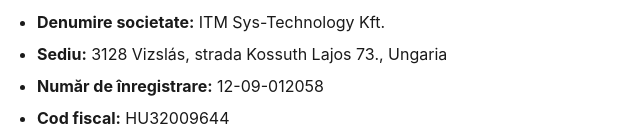
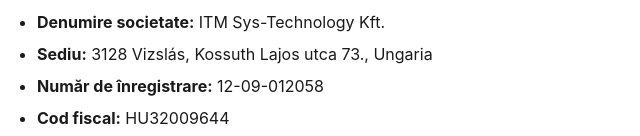
Before and after one commit to cobalticsoft/cobaltic, a plain HTML site: page privacy/ro.html in a window 1280 px wide. Shown: the part 816-952 px from the top of the page, 259-899 px from the left. Drawn offline with Linux system fonts and the light colour scheme.

Commit message:
Román: 'strada Kossuth Lajos 73.' helyett 'Kossuth Lajos utca 73.' a cím konzisztenciájáért

```diff
--- a/privacy/ro.html
+++ b/privacy/ro.html
@@ -57,7 +57,7 @@
   <p><strong>Date de contact:</strong></p>
   <ul>
     <li><strong>Denumire societate:</strong> ITM Sys-Technology Kft.</li>
-    <li><strong>Sediu:</strong> 3128 Vizslás, strada Kossuth Lajos 73., Ungaria</li>
+    <li><strong>Sediu:</strong> 3128 Vizslás, Kossuth Lajos utca 73., Ungaria</li>
     <li><strong>Număr de înregistrare:</strong> 12-09-012058</li>
     <li><strong>Cod fiscal:</strong> HU32009644</li>
     <li><strong>E-mail:</strong> <a href="mailto:cobalticsoft@gmail.com">cobalticsoft@gmail.com</a></li>
@@ -112,7 +112,7 @@
   <p>Utilizatorii pot contacta dezvoltatorul la următoarele date de contact:</p>
   <ul>
     <li><strong>Denumire societate:</strong> ITM Sys-Technology Kft.</li>
-    <li><strong>Sediu:</strong> 3128 Vizslás, strada Kossuth Lajos 73., Ungaria</li>
+    <li><strong>Sediu:</strong> 3128 Vizslás, Kossuth Lajos utca 73., Ungaria</li>
     <li><strong>E-mail:</strong> <a href="mailto:cobalticsoft@gmail.com">cobalticsoft@gmail.com</a></li>
   </ul>
   <p>Datele furnizate voluntar de utilizator la contactare sunt folosite de dezvoltator exclusiv în scopul răspunsului la solicitare și nu sunt stocate pe termen lung și nici transmise unor terțe părți.</p>
```
Also changed, not shown: terms/ro.html (+2 -2 lines).
